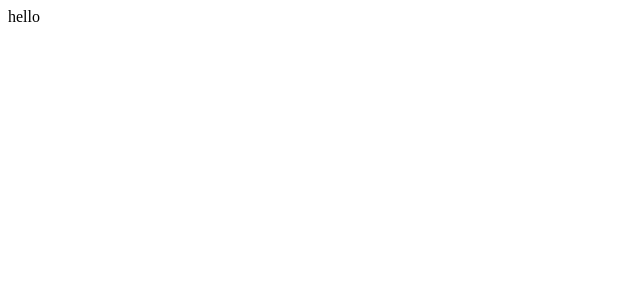
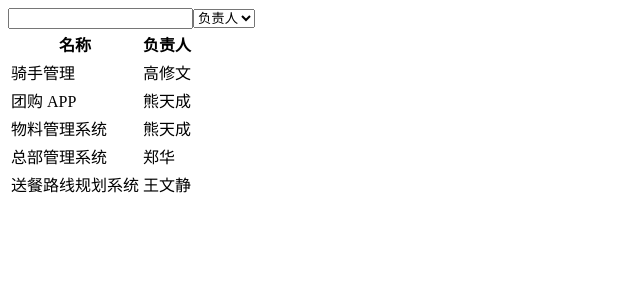
Before and after one commit to suqingyao/jira, a React (Vite) app: page / in a window 1280 px wide. Shown: the top 300 px of the page, without its empty margins (0-640 px from the left). Built offline with nearby package versions, Linux system fonts and the light colour scheme; data requests are answered from the project's data file.

Commit message:
chore: ts declare

```diff
--- a/src/App.tsx
+++ b/src/App.tsx
@@ -1,7 +1,11 @@
-import React from 'react'
+import ProjectList from '@/screens/project-list'
 
 function App() {
-  return <div className="App">hello</div>
+  return (
+    <div>
+      <ProjectList />
+    </div>
+  )
 }
 
 export default App
--- a/src/main.tsx
+++ b/src/main.tsx
@@ -1,4 +1,3 @@
-import React from 'react'
 import { createRoot } from 'react-dom/client'
 import App from './App'
 
--- /dev/null
+++ b/src/screens/project-list/index.tsx
@@ -0,0 +1,42 @@
+import { useState, useEffect } from 'react'
+import { stringifyURLParam, useDebounce } from '../../utils'
+import List from './list'
+import SearchPanel from './search-panel'
+
+const API_URL = import.meta.env.VITE_API_URL
+
+const ProjectListScreen = () => {
+  const [param, setParam] = useState({
+    name: '',
+    personId: ''
+  })
+  const [list, setList] = useState([])
+  const [users, setUsers] = useState([])
+  const debouncedParam = useDebounce(param, 500)
+
+  useEffect(() => {
+    fetch(`${API_URL}/projects?${stringifyURLParam(param)}`).then(
+      async response => {
+        if (response.ok) {
+          setList(await response.json())
+        }
+      }
+    )
+  }, [debouncedParam])
+
+  useEffect(() => {
+    fetch(`${API_URL}/users`).then(async response => {
+      if (response.ok) {
+        setUsers(await response.json())
+      }
+    })
+  }, [])
+  return (
+    <>
+      <SearchPanel param={param} setParam={setParam} users={users} />
+      <List list={list} users={users} />
+    </>
+  )
+}
+
+export default ProjectListScreen
--- /dev/null
+++ b/src/screens/project-list/list.tsx
@@ -0,0 +1,39 @@
+import { User } from './search-panel'
+
+interface ListProps {
+  list: Project[]
+  users: User[]
+}
+
+interface Project {
+  id: string
+  name: string
+  personId: string
+  pin: string
+  organization: string
+}
+
+const List = ({ list, users }: ListProps) => {
+  return (
+    <table>
+      <thead>
+        <tr>
+          <th>名称</th>
+          <th>负责人</th>
+        </tr>
+      </thead>
+      <tbody>
+        {list.map(project => (
+          <tr key={project.id}>
+            <td>{project.name}</td>
+            <td>
+              {users.find(user => user.id === project.personId)?.name || '未知'}
+            </td>
+          </tr>
+        ))}
+      </tbody>
+    </table>
+  )
+}
+
+export default List
--- /dev/null
+++ b/src/screens/project-list/search-panel.tsx
@@ -0,0 +1,43 @@
+interface SearchPanelProps {
+  param: {
+    name: string
+    personId: string
+  }
+  setParam: (param: SearchPanelProps['param']) => void
+  users: User[]
+}
+
+export interface User {
+  id: string
+  name: string
+  email: string
+  title: string
+  organization: string
+}
+
+const SearchPanel = ({ param, setParam, users }: SearchPanelProps) => {
+  return (
+    <form>
+      <div>
+        <input
+          type="text"
+          value={param.name}
+          onChange={evt => setParam({ ...param, name: evt.target.value })}
+        />
+        <select
+          value={param.personId}
+          onChange={evt => setParam({ ...param, personId: evt.target.value })}
+        >
+          <option value="">负责人</option>
+          {users.map(user => (
+            <option value={user.id} key={user.id}>
+              {user.name}
+            </option>
+          ))}
+        </select>
+      </div>
+    </form>
+  )
+}
+
+export default SearchPanel
--- /dev/null
+++ b/src/utils/index.ts
@@ -0,0 +1,63 @@
+import { useEffect, useState } from 'react'
+
+export const isFalsy = (value: unknown) => (value === 0 ? false : !value)
+
+/**
+ * 清除对象中为空的字段
+ * @param {*} object
+ */
+export const cleanObject = (object: Record<string, unknown>) => {
+  const result = { ...object }
+  Object.keys(result).forEach(key => {
+    const value = result[key]
+    if (isFalsy(value)) {
+      delete result[key]
+    }
+  })
+  return result
+}
+
+export const stringifyURLParam = (params: Record<string, unknown>) => {
+  const result = cleanObject(params)
+  return Object.keys(result)
+    .map(key => `${key}=${result[key]}`)
+    .join('&')
+}
+
+export const useMount = (callback: () => void) => {
+  useEffect(() => {
+    callback && callback()
+  }, [])
+}
+
+export const debounce = (func: () => void, wait = 500, immediate = false) => {
+  let timer: any
+
+  return () => {
+    if (immediate) {
+      immediate = false
+      func()
+    }
+
+    if (timer) {
+      clearTimeout(timer)
+    }
+    timer = setTimeout(() => {
+      func()
+    }, wait)
+  }
+}
+
+export const useDebounce = (value: unknown, wait?: number) => {
+  const [debounceValue, setDebounceValue] = useState(value)
+
+  useEffect(() => {
+    const timeout = setTimeout(() => {
+      setDebounceValue(debounceValue)
+    }, wait)
+
+    return clearTimeout(timeout)
+  }, [value, wait])
+
+  return debounceValue
+}
```
